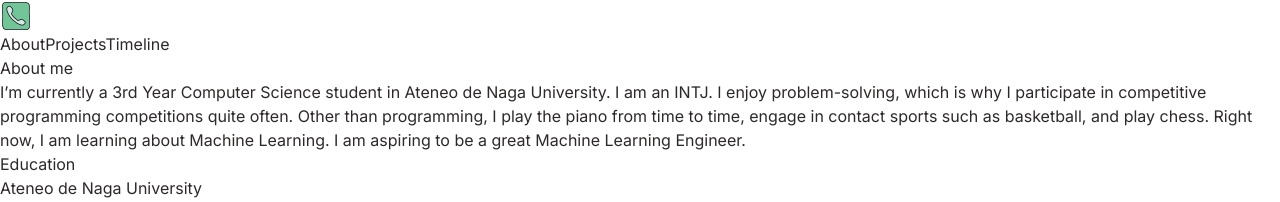
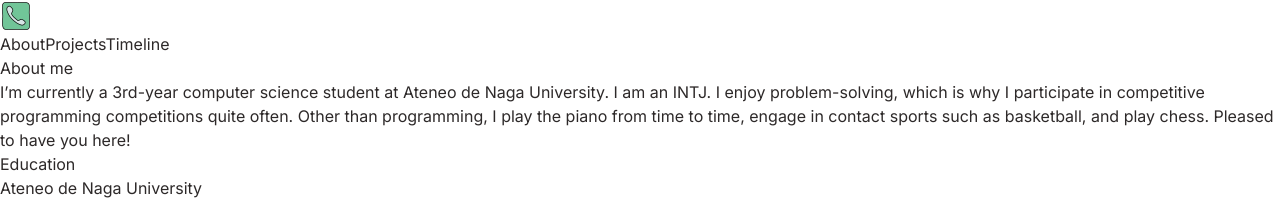
Before and after one commit to kabsmeiou/kabs.info, a React (Vite) app in the folder kabs.info/: page / in a window 1280 px wide. Shown: the part 1164-1366 px from the top of the page. Built offline with nearby package versions, Linux system fonts and the light colour scheme; no server answers.

Commit message:
Update About.jsx

```diff
--- a/kabs.info/src/pages/About.jsx
+++ b/kabs.info/src/pages/About.jsx
@@ -54,7 +54,7 @@
               About me
             </p>
             <p className='md:text-sm opacity-75 text-xs'>
-              I’m currently a 3rd Year Computer Science student in Ateneo de Naga University. I am an INTJ. I enjoy problem-solving, which is why I participate in competitive programming competitions quite often. Other than programming, I play the piano from time to time, engage in contact sports such as basketball, and play chess. Right now, I am learning about Machine Learning. I am aspiring to be a great Machine Learning Engineer.
+             I’m currently a 3rd-year computer science student at Ateneo de Naga University. I am an INTJ. I enjoy problem-solving, which is why I participate in competitive programming competitions quite often. Other than programming, I play the piano from time to time, engage in contact sports such as basketball, and play chess. Pleased to have you here!
             </p>
           </div>
           {/* This is the education section */}
```
